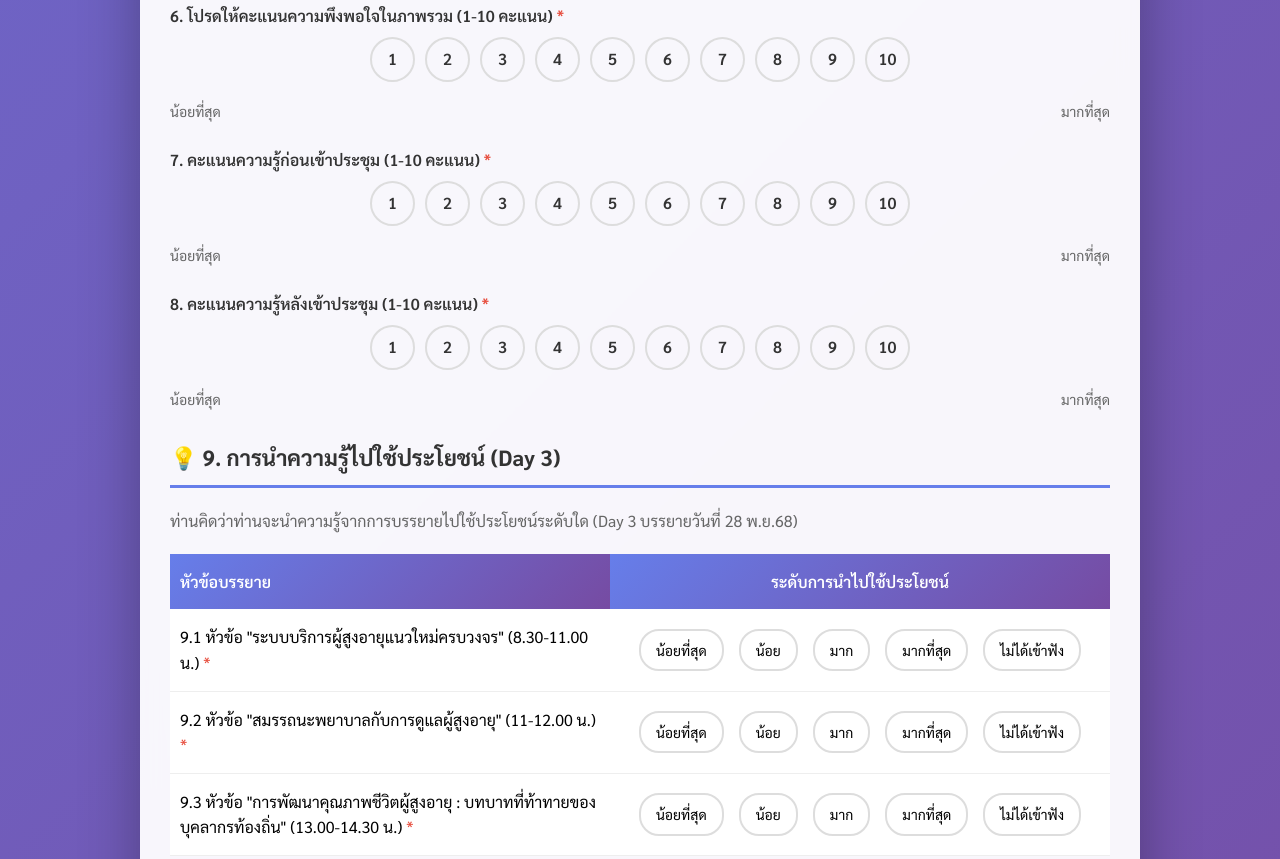
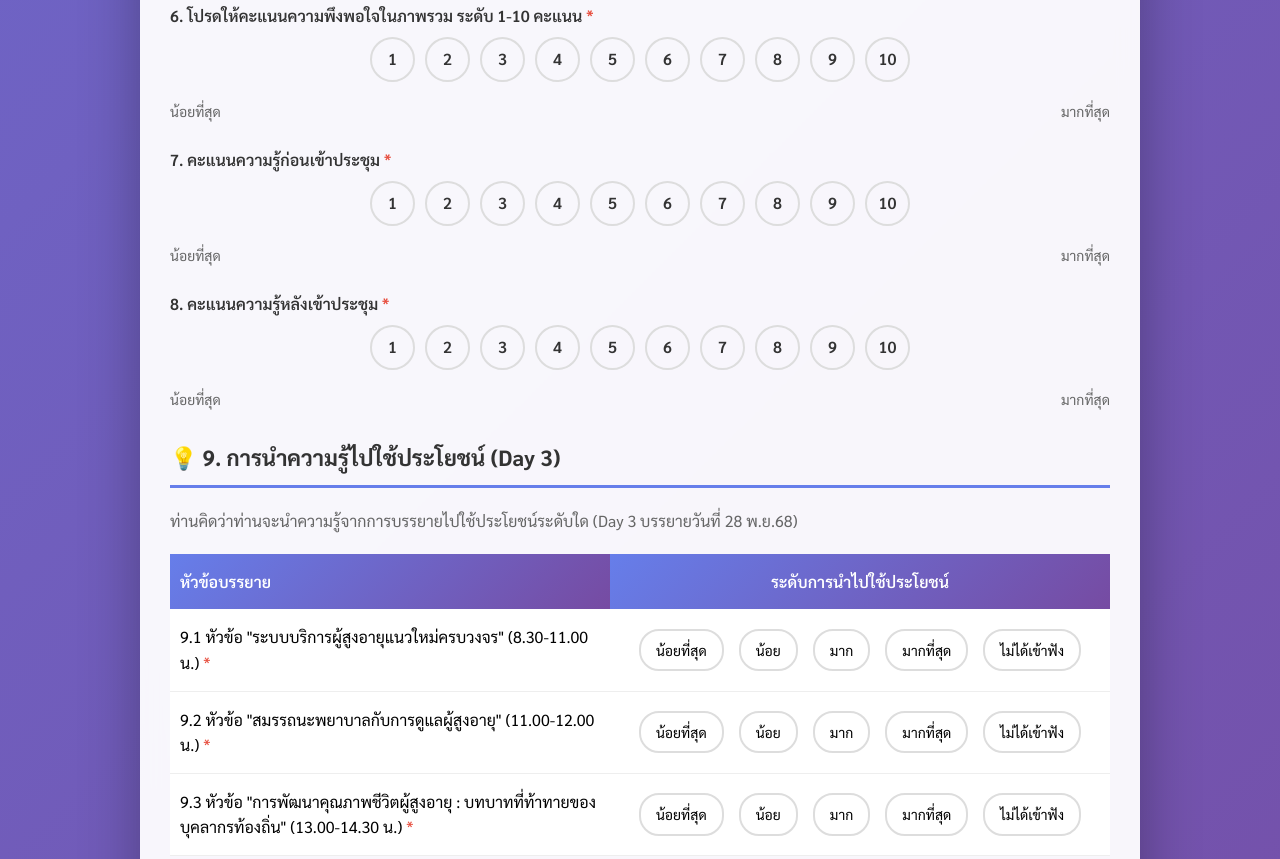
Before and after one commit to Nattachai534/Day3_28Nov, a plain HTML site: page index.html in a window 1280 px wide. Shown: the part 3408-4267 px from the top of the page. Drawn offline with Linux system fonts and the light colour scheme; some packages are replaced by stand-ins of ours; no server answers; a script that the page names is missing.

Commit message:
Update labels for satisfaction and knowledge scores

```diff
--- a/index.html
+++ b/index.html
@@ -791,7 +791,7 @@
                 <!-- Score Questions (6-8) -->
                 <div style="margin: 30px 0;">
                     <div class="form-group">
-                        <label>6. โปรดให้คะแนนความพึงพอใจในภาพรวม (1-10 คะแนน) <span class="required">*</span></label>
+                        <label>6. โปรดให้คะแนนความพึงพอใจในภาพรวม ระดับ 1-10 คะแนน <span class="required">*</span></label>
                         <div class="score-group">
                             <div class="score-item"><input type="radio" name="q6" id="q6_1" value="1" required><label for="q6_1">1</label></div>
                             <div class="score-item"><input type="radio" name="q6" id="q6_2" value="2"><label for="q6_2">2</label></div>
@@ -811,7 +811,7 @@
                     </div>
 
                     <div class="form-group">
-                        <label>7. คะแนนความรู้ก่อนเข้าประชุม (1-10 คะแนน) <span class="required">*</span></label>
+                        <label>7. คะแนนความรู้ก่อนเข้าประชุม <span class="required">*</span></label>
                         <div class="score-group">
                             <div class="score-item"><input type="radio" name="q7" id="q7_1" value="1" required><label for="q7_1">1</label></div>
                             <div class="score-item"><input type="radio" name="q7" id="q7_2" value="2"><label for="q7_2">2</label></div>
@@ -831,7 +831,7 @@
                     </div>
 
                     <div class="form-group">
-                        <label>8. คะแนนความรู้หลังเข้าประชุม (1-10 คะแนน) <span class="required">*</span></label>
+                        <label>8. คะแนนความรู้หลังเข้าประชุม <span class="required">*</span></label>
                         <div class="score-group">
                             <div class="score-item"><input type="radio" name="q8" id="q8_1" value="1" required><label for="q8_1">1</label></div>
                             <div class="score-item"><input type="radio" name="q8" id="q8_2" value="2"><label for="q8_2">2</label></div>
@@ -877,7 +877,7 @@
                                 </td>
                             </tr>
                             <tr>
-                                <td class="question-cell">9.2 หัวข้อ "สมรรถนะพยาบาลกับการดูแลผู้สูงอายุ" (11-12.00 น.) <span class="required">*</span></td>
+                                <td class="question-cell">9.2 หัวข้อ "สมรรถนะพยาบาลกับการดูแลผู้สูงอายุ" (11.00-12.00 น.) <span class="required">*</span></td>
                                 <td>
                                     <div class="radio-group">
                                         <div class="radio-item"><input type="radio" name="q9_2" id="q9_2_1" value="1" required><label for="q9_2_1">น้อยที่สุด</label></div>
```
